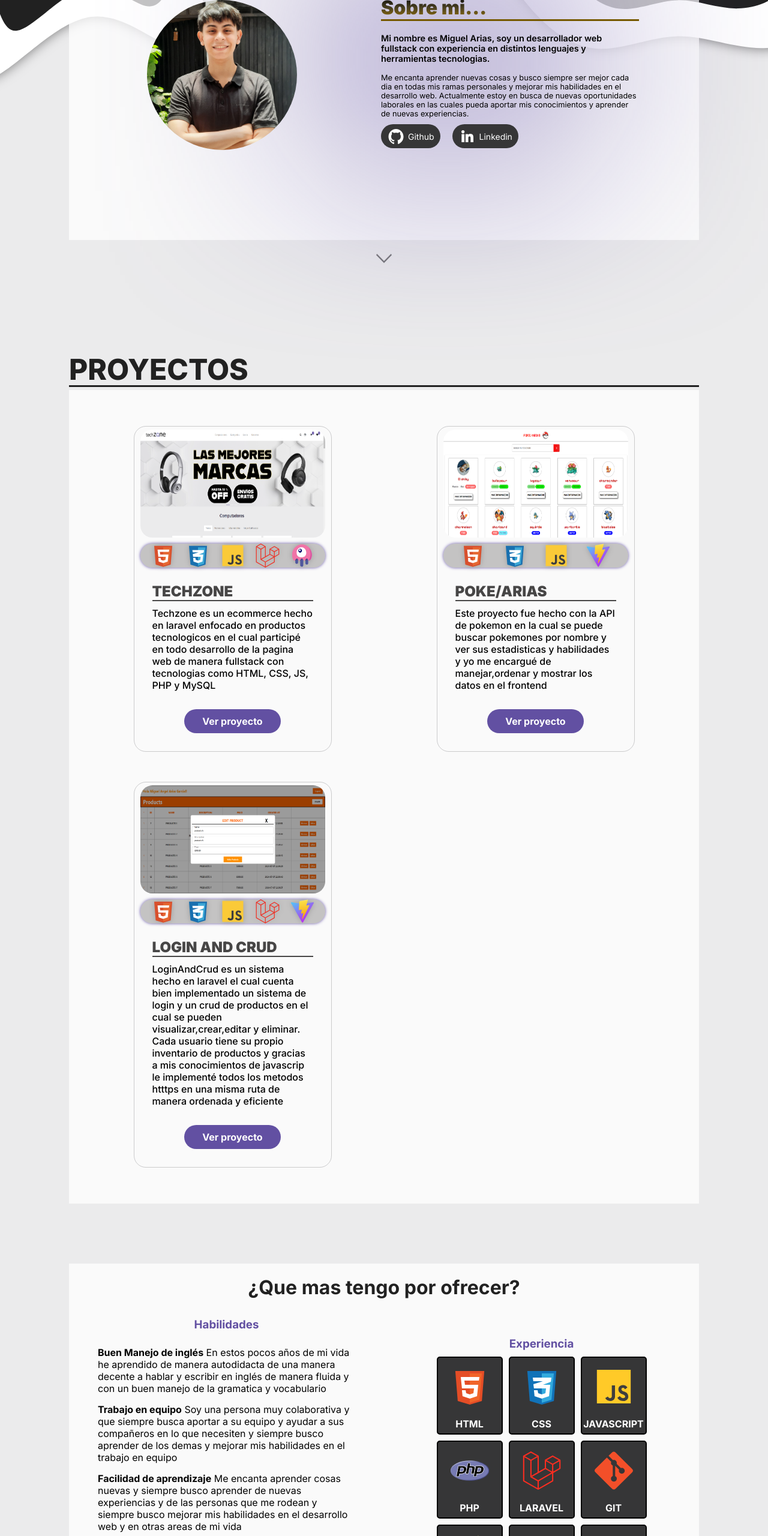
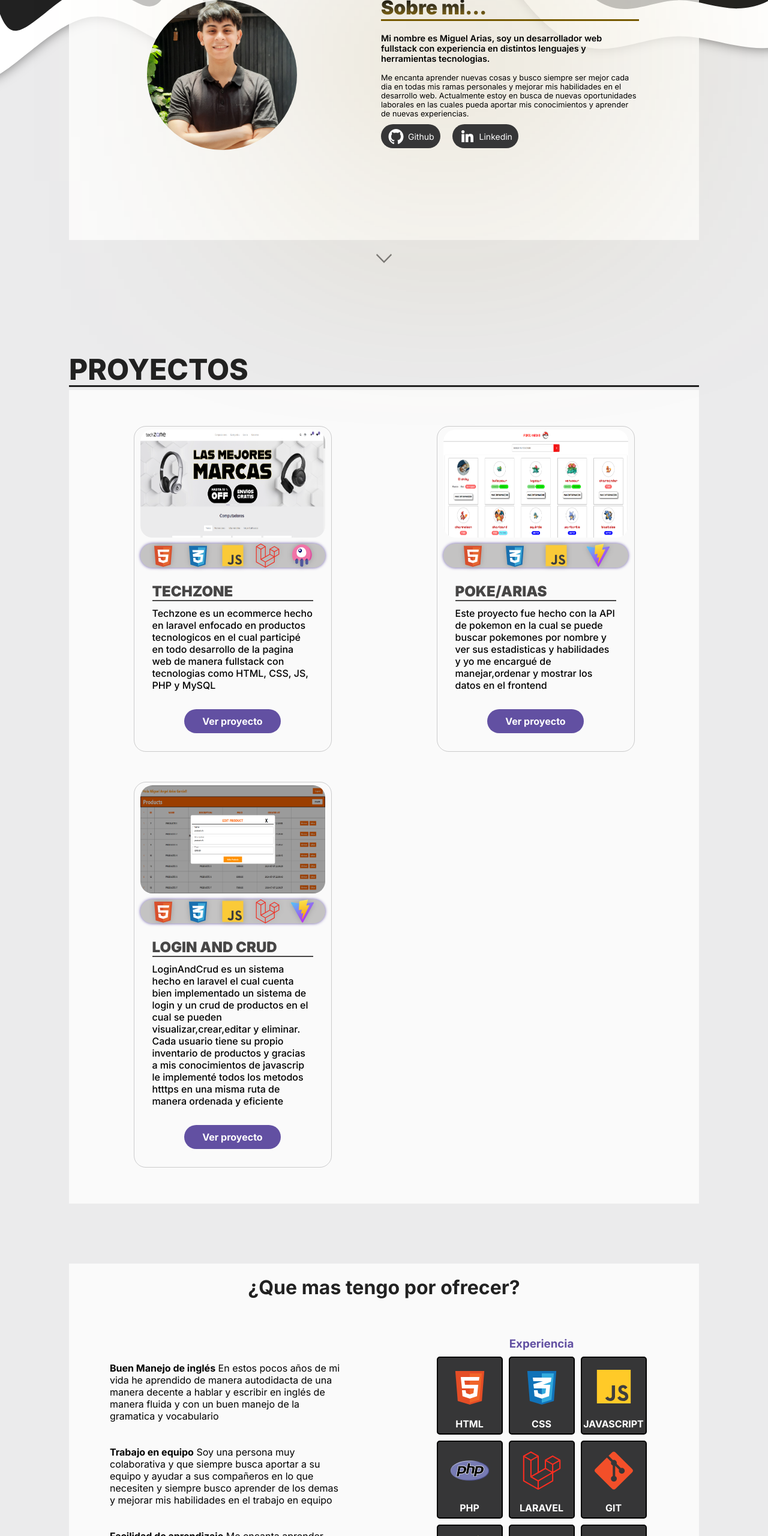
Before and after one commit to Miguelarias0413/Portfolio, a website built with Vite: page index.html in a window 1280 px wide. Shown: the part 240-2800 px from the top of the page at 60% size. Built offline with nearby package versions, Linux system fonts and the light colour scheme; what parallax-js would draw is missing.

Commit message:
Color de fondo de la descripcion cambiado y ultima section cambiada

```diff
--- a/index.html
+++ b/index.html
@@ -321,7 +321,7 @@
         <h2 class="skills_title">¿Que mas tengo por ofrecer?</h2>
         <div class="skills">
           <div class="skills--1">
-            <h3>Habilidades</h3>
+            <!-- <h3>Habilidades</h3> -->
             <ul>
               <li>
                 <p>
--- a/style.css
+++ b/style.css
@@ -282,11 +282,11 @@ body {
     content: "";
     width: 40%;
     height: 40%;
-    background-color: var(--purple);
+    background-color: #95720a83;
     position: absolute;
     left: 40%;
     top: 25%;
-    filter: blur(150px);
+    filter: blur(200px);
     z-index: -1;
   }
 
@@ -705,6 +705,7 @@ body {
 .skills--1 {
   display: flex;
   flex-direction: column;
+  justify-content: space-evenly;
   min-height: 100%;
   width: 100%;
   padding: 0 3rem;
@@ -714,8 +715,14 @@ body {
     text-align: center;
     margin: 0 0 10px;
   }
+  ul{
+    display: flex;
+    flex-direction: column;
+    gap: 40px;
+    padding: 0 20px;
+  }
   li {
-    margin: 15px 0;
+    /* margin: 15px 0; */
   }
   span {
     font-weight: 700;
```
